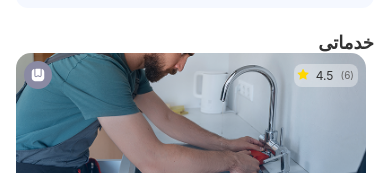
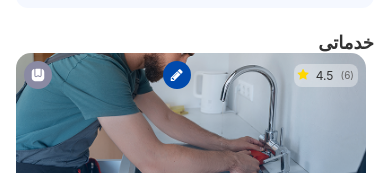
Before and after one commit to AshrakatElkholy/SAla7ly, a React Native app: screen /AgreementDetailsScreen in a window 390 px wide. Shown: the part 414-589 px from the top of the page. Built offline with nearby package versions, Linux system fonts and the light colour scheme.

Commit message:
book now navigate to servicedetailes screen

```diff
--- a/Components/ServiceCard.js
+++ b/Components/ServiceCard.js
@@ -65,7 +65,7 @@ const ServiceCard = ({
 
     const handleBookNow = () => {
         if (navigation) {
-            navigation.navigate('providerServicesScreen');
+            navigation.navigate('ServiceDetailsScreen');
         } else {
             console.error('Navigation prop is not provided to ServiceCard');
         }
--- a/screens/Chats/AgreementDetailsScreen.js
+++ b/screens/Chats/AgreementDetailsScreen.js
@@ -209,6 +209,10 @@ export default function AgreementDetailsScreen() {
                                   source={require("../../assets/bookmark.png")}
                                   style={{ width: 16, height: 16 }}
                                 />
+                              </TouchableOpacity>
+                              {/* زر التعديل */}
+                              <TouchableOpacity style={styles.circleBtnEdit}>
+                                <FontAwesome name="pencil" size={14} color="#fff" />
                               </TouchableOpacity>
                               {/* النجمة والتقييم والمراجعات */}
                               <View style={styles.ratingInfo}>
@@ -561,6 +565,15 @@ const styles = StyleSheet.create({
     justifyContent: "center",
     alignItems: "center",
   },
+  circleBtnEdit: {
+    width: 28,
+    height: 28,
+    borderRadius: 14,
+    backgroundColor: "#004AAD",
+    justifyContent: "center",
+    alignItems: "center",
+    marginLeft: 8,
+  },
 
   sectionTitle: {
     fontSize: 18,
```
Also changed, not shown: 1 other file (tests, documents, lock files or other folders).
